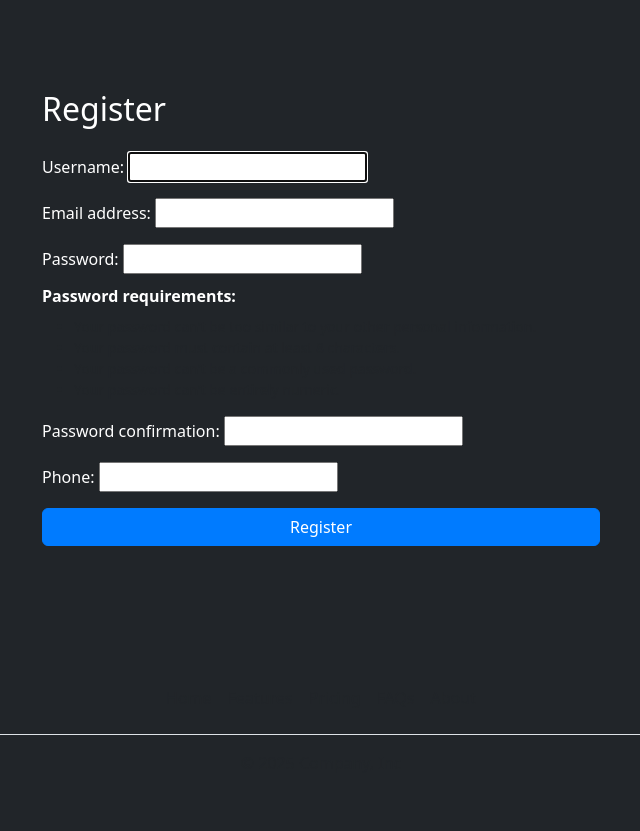
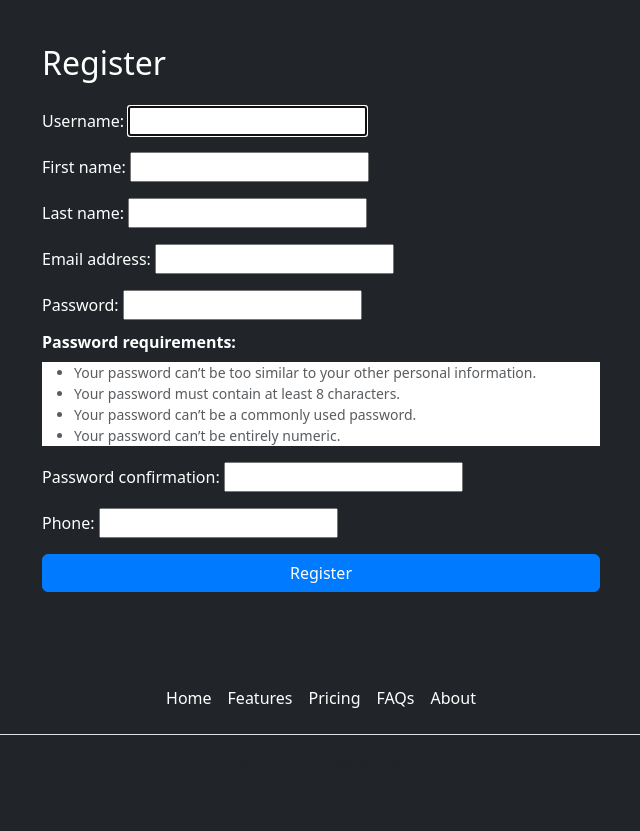
Before and after one commit to niccobarto/Django_e-commerce, a Django app: page /accounts/register/ in a window 1280 px wide. Shown: the part 58-889 px from the top of the page, without its empty margins (319-959 px from the left). Run offline with Django 5.2, Linux system fonts and the light colour scheme; some libraries are stand-ins or nearby versions.

Commit message:
Created two groups of users, Customer and Manager
Manager can already have access to click a persona button for show the Manager Vision

```diff
--- a/accounts/forms.py
+++ b/accounts/forms.py
@@ -6,7 +6,7 @@
 class CustomUserCreationForm(UserCreationForm):
     class Meta:
         model=CustomUser
-        fields=["username","email","password1","password2","phone"]
+        fields=["username","first_name","last_name","email","password1","password2","phone"]
 
 class UserAddressForm(forms.ModelForm):
     class Meta:
--- a/accounts/templates/accounts/register.html
+++ b/accounts/templates/accounts/register.html
@@ -12,7 +12,7 @@
                     {% if field.html_name == "password1" %}
                         <br/>
                         <div style="padding-top:10px" class="fw-bold mb-2">Password requirements:</div>
-                        <ul class="text-muted small">
+                        <ul class="text-muted small bg-white">
                             {% for text in help_texts %}
                                 <li>{{ text }}</li>
                             {% endfor %}
--- a/accounts/views.py
+++ b/accounts/views.py
@@ -1,4 +1,5 @@
 from django.shortcuts import render,redirect
+from django.contrib.auth.models import Group
 from django.contrib.auth import authenticate, login, logout
 from django.contrib import messages
 from django.contrib.auth.password_validation import password_validators_help_texts
@@ -35,8 +36,11 @@
     if request.method=="POST":
         form=CustomUserCreationForm(request.POST)
         if form.is_valid():
-            form.save()
+            user=form.save()
+            customer_group=Group.objects.get(name="Customer")
+            user.groups.add(customer_group)
             messages.success(request, "User created successfully")
+            login(request,user)
             return redirect("home")
         else:
             messages.error(request, "Form invalid")
--- a/store/templates/store/base.html
+++ b/store/templates/store/base.html
@@ -25,17 +25,18 @@
 </div>
 
 {% block content %}
+
 {% endblock %}
 <!-- footer-->
 <div class="footer">
     <div class="container">
         <footer class="py-3 my-4">
             <ul class="nav justify-content-center border-bottom pb-3 mb-3">
-                <li class="nav-item"><a href="#" class="nav-link px-2 text-body-secondary">Home</a></li>
-                <li class="nav-item"><a href="#" class="nav-link px-2 text-body-secondary">Features</a></li>
-                <li class="nav-item"><a href="#" class="nav-link px-2 text-body-secondary">Pricing</a></li>
-                <li class="nav-item"><a href="#" class="nav-link px-2 text-body-secondary">FAQs</a></li>
-                <li class="nav-item"><a href="#" class="nav-link px-2 text-body-secondary">About</a></li>
+                <li class="nav-item"><a href="#" class="nav-link px-2 text-white">Home</a></li>
+                <li class="nav-item"><a href="#" class="nav-link px-2 text-white">Features</a></li>
+                <li class="nav-item"><a href="#" class="nav-link px-2 text-white">Pricing</a></li>
+                <li class="nav-item"><a href="#" class="nav-link px-2 text-white">FAQs</a></li>
+                <li class="nav-item"><a href="#" class="nav-link px-2 text-white">About</a></li>
             </ul>
             <p class="text-center text-body-secondary">© 2025 Company, Inc</p></footer>
     </div>
--- a/store/templates/store/navbar.html
+++ b/store/templates/store/navbar.html
@@ -7,6 +7,15 @@
         </button>
         <div class="collapse navbar-collapse" id="navbarNav">
             <ul class="navbar-nav ms-auto">
+                {% for group in user.groups.all %}
+                    {% if group.name == "Manager" %}
+                        <li class="nav-item mx-2"><a class="nav-link" href="{% url 'manager_home' %}">Manager vision</a></li>
+                    {% endif %}
+                {% endfor %}
+
+                {% if user.group %}
+
+                {% endif %}
                 <li class="nav-item mx-2"><a class="nav-link" href="{% url 'home' %}">Products</a></li>
                 <li class="nav-item mx-2"><a class="nav-link" href="{% url 'view_cart' %}">Cart</a></li>
                 <li class="nav-item mx-2"><a class="nav-link" href="{% url 'orders_history' %}">History</a></li>
--- a/store/urls.py
+++ b/store/urls.py
@@ -1,7 +1,6 @@
 from django.urls import path
-from .views import HomeView, product_detail
-
+from . import views
 urlpatterns = [
-    path('', HomeView.as_view(), name='home'),
-    path('product/<int:product_id>/', product_detail, name='product_detail'),
+    path('', views.HomeView.as_view(), name='home'),
+    path('product/<int:product_id>/', views.product_detail, name='product_detail'),
 ]
```
Also changed, not shown: accounts/apps.py (+8 -0 lines), order/views.py (+9 -1 lines), store/views.py (+0 -12 lines). Lines whose indentation alone changed are shown as unchanged.
